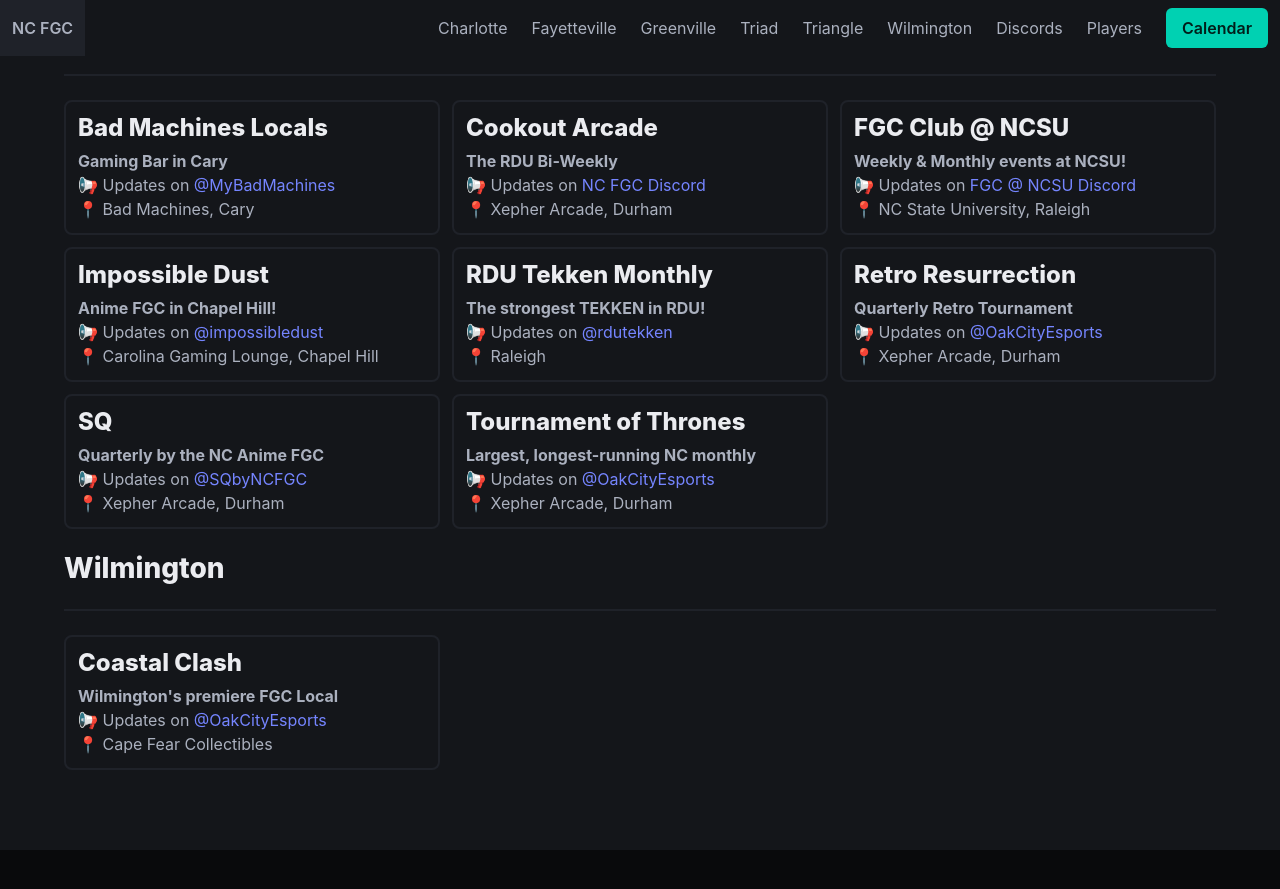
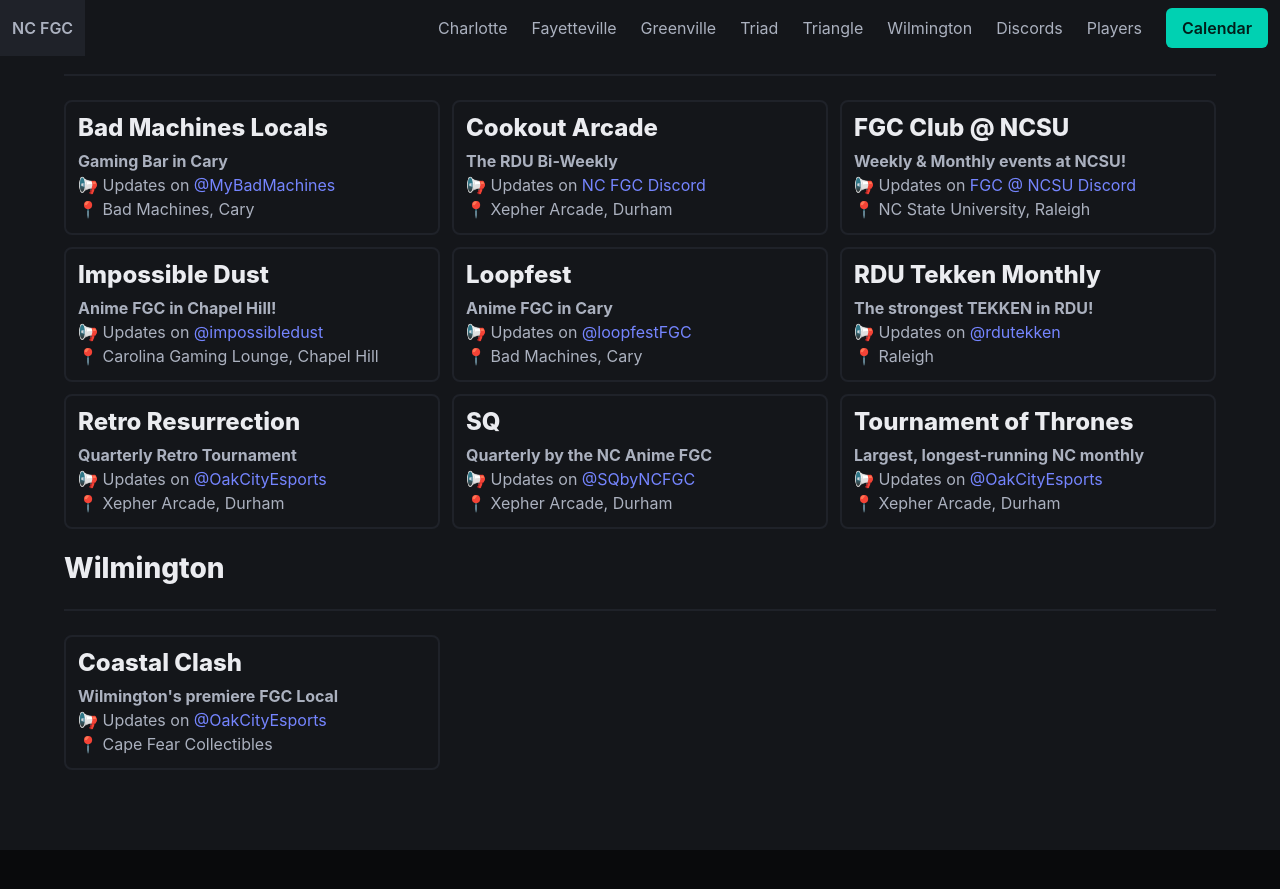
Before and after one commit to shiburizu/ncfgc.org, a Jekyll site: the page built from index.md, in a window 1280 px wide and 900 px high, scrolled down 3216 px. Shown: the top 889 px of the window. Built offline with Jekyll 4.4.1, drawn with Linux system fonts in a browser that asks for light colours; nearby versions of some CDN libraries.

Commit message:
add loopfest

```diff
--- a/_includes/locals.html
+++ b/_includes/locals.html
@@ -130,6 +130,12 @@
                         <span>📍 Carolina Gaming Lounge, Chapel Hill</span><br>
                     </div>
                     <div class="cell content p-3">
+                        <h3 class="mb-2">Loopfest</h3>
+                        <b>Anime FGC in Cary</b><br>
+                        <span>📢 Updates on <a href="https://x.com/loopfestFGC">@loopfestFGC</a></span><br>
+                        <span>📍 Bad Machines, Cary</span><br>
+                    </div>
+                    <div class="cell content p-3">
                         <h3 class="mb-2">RDU Tekken Monthly</h3>
                         <b>The strongest TEKKEN in RDU!</b><br>
                         <span>📢 Updates on <a href="https://x.com/rdutekken">@rdutekken</a></span><br>
```
